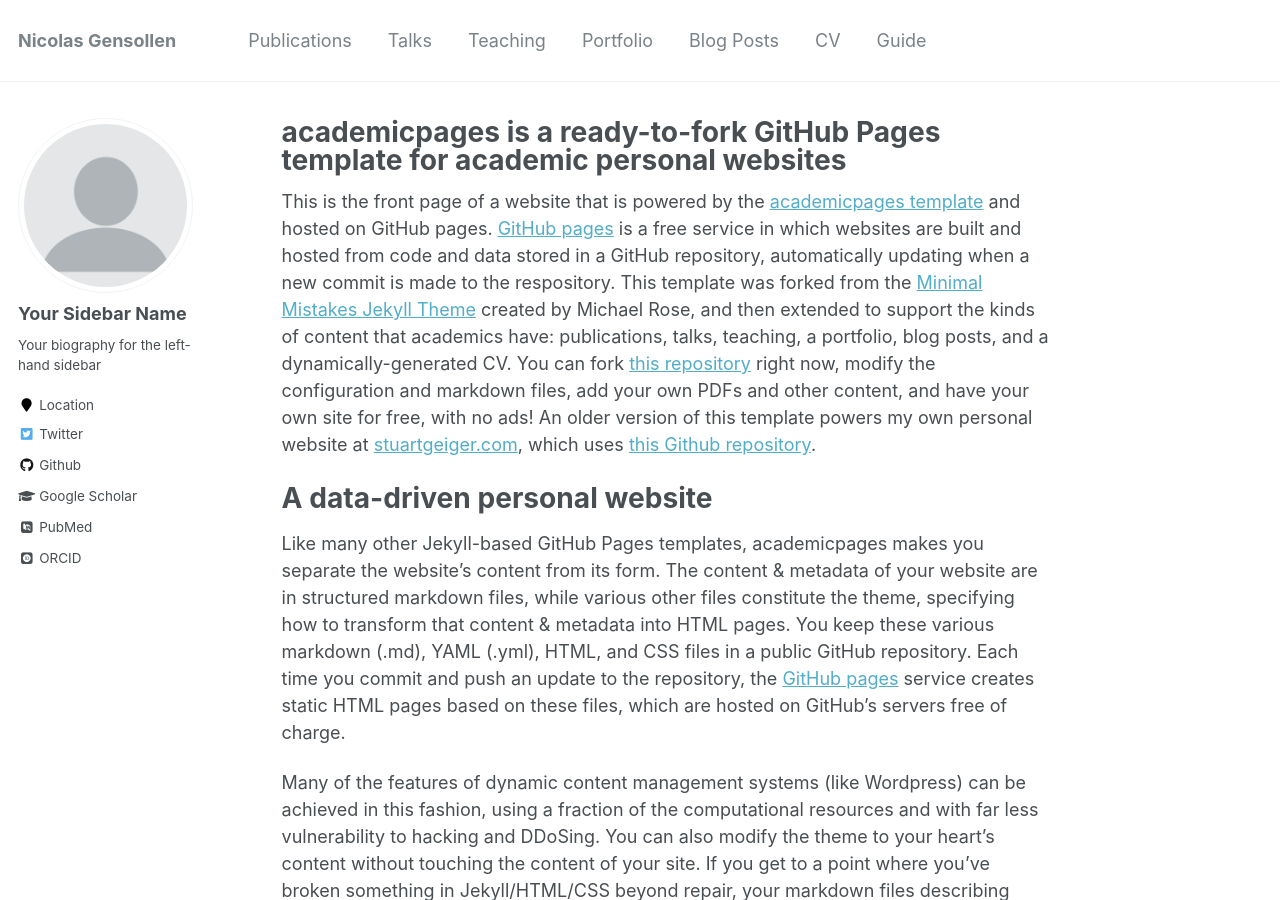
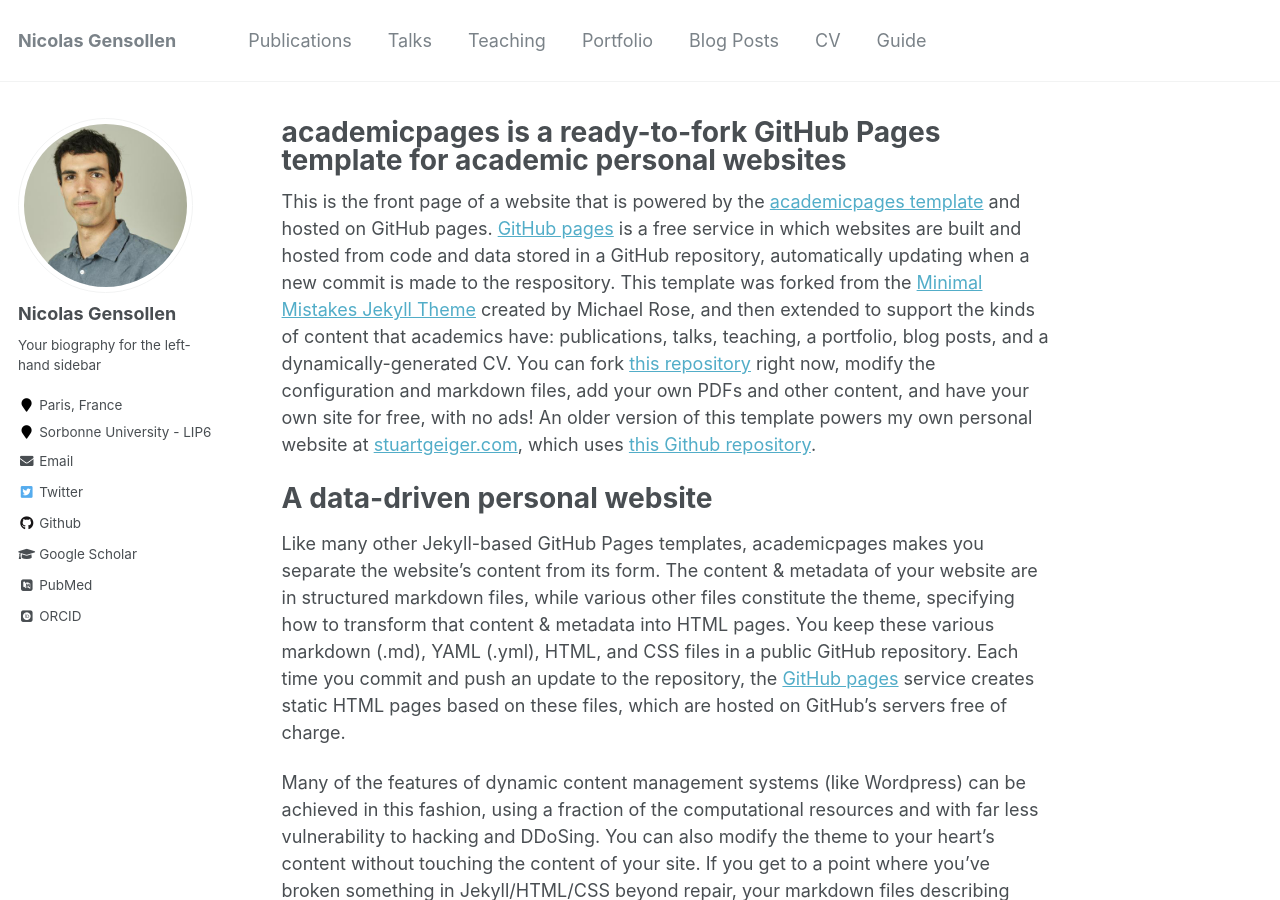
Before and after one commit to NicolasGensollen/nicolasgensollen.github.io, a Jekyll site: the page built from _pages/about.md, in a window 1280 px wide and 900 px high. Built offline with Jekyll 4.4.1, drawn with Linux system fonts in a browser that asks for light colours; some web fonts are replaced.

Commit message:
Change picture

```diff
--- a/_config.yml
+++ b/_config.yml
@@ -80,14 +80,14 @@
 
 # Site Author
 author:
-  name             : "Your Sidebar Name"
+  name             : "Nicolas Gensollen"
   avatar           : "profile.png"
   bio              : "Your biography for the left-hand sidebar"
-  location         : "Location"
-  employer         :
+  location         : "Paris, France"
+  employer         : "Sorbonne University - LIP6"
   pubmed           : "https://www.ncbi.nlm.nih.gov/pubmed/?term=john+snow"
   googlescholar    : "http://yourfullgooglescholarurl.com"
-  email            :
+  email            : "nicolas.gensollen@lip6.fr"
   researchgate     :  # example: "https://www.researchgate.net/profile/yourprofile"
   uri              :
   bitbucket        :
@@ -96,7 +96,7 @@
   flickr           :
   facebook         :
   foursquare       :
-  github           : "academicpages"
+  github           : "nicolasgensollen"
   google_plus      :
   keybase          :
   instagram        :
```
Also changed, not shown: images/profile.png.
